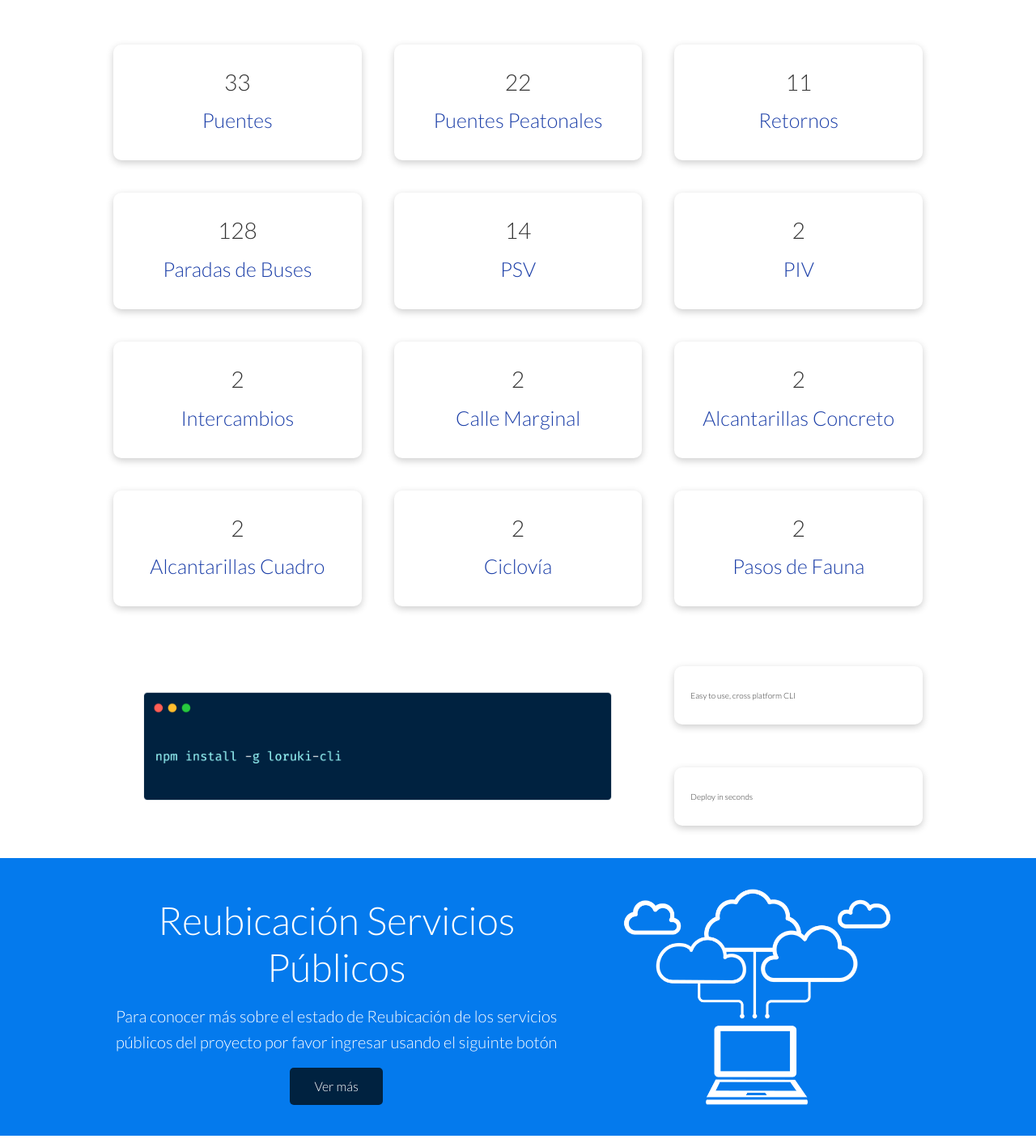
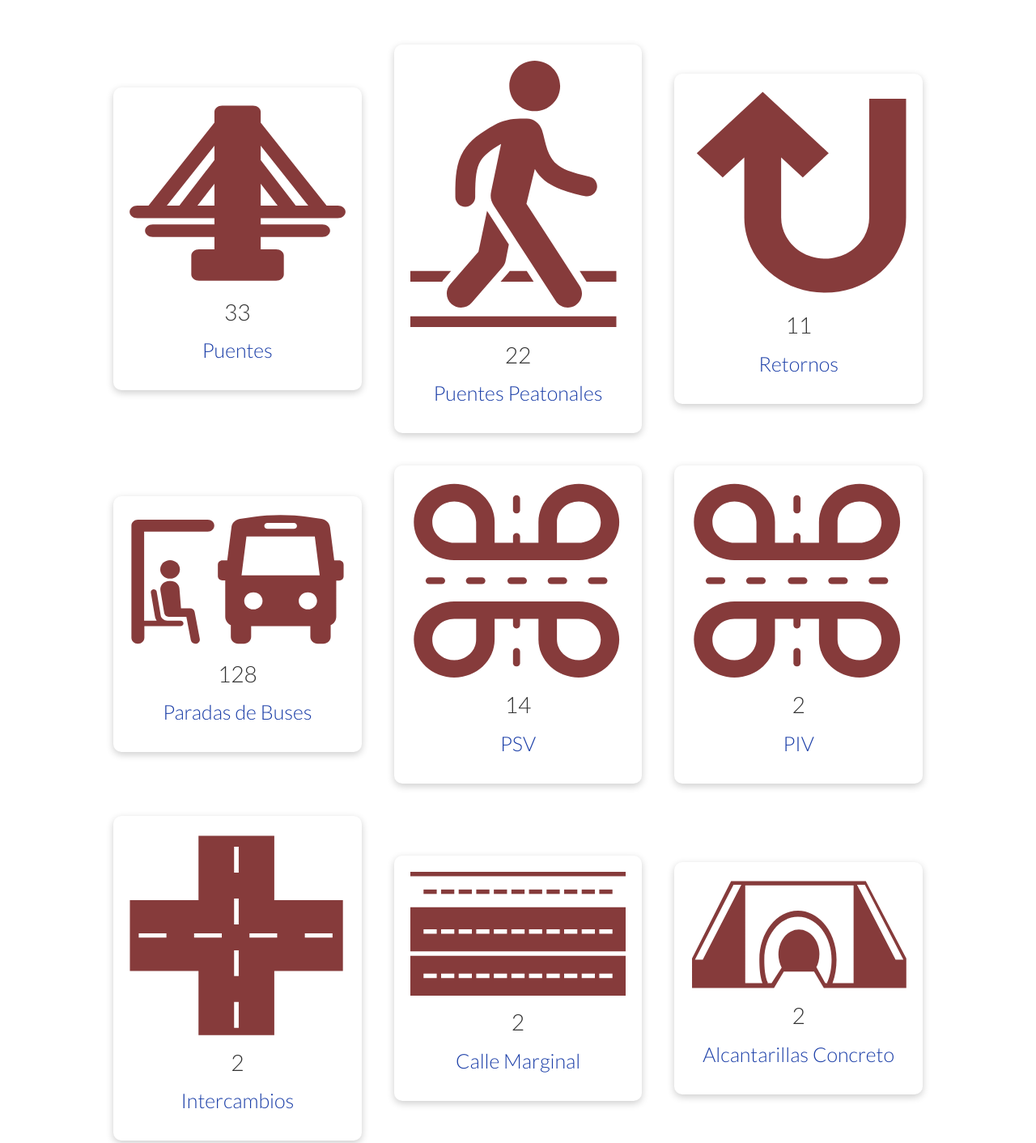
Before and after one commit to chec32costarica/ruta-32, a plain HTML site: page index.html in a window 1280 px wide. Shown: the part 2250-3662 px from the top of the page at 81% size. Drawn offline with Linux system fonts and the light colour scheme.

Commit message:
Add files via upload

```diff
--- a/index.html
+++ b/index.html
@@ -177,50 +177,62 @@
 
             <div class="grid grid-3 text-center my-4">
                 <div class="card">
+                    <img class="icon" src="images/puente.svg" alt="">
                     <h3>33</h3>
                     <p class="text-secondary">Puentes</p>
                 </div>
                 <div class="card">
+                    <img class="icon" src="images/peatonal.svg" alt="">
                     <h3>22</h3>
                     <p class="text-secondary">Puentes Peatonales</p>
                 </div>
                 <div class="card">
+                    <img class="icon" src="images/retorno.svg" alt="">
                     <h3>11</h3>
                     <p class="text-secondary">Retornos</p>
                 </div>
                 <div class="card">
+                    <img class="icon" src="images/parada.svg" alt="">
                     <h3>128</h3>
                     <p class="text-secondary">Paradas de Buses</p>
                 </div>
                 <div class="card">
+                    <img class="icon" src="images/psv_icon.svg" alt="">
                     <h3>14</h3>
                     <p class="text-secondary">PSV</p>
                 </div>
                 <div class="card">
+                    <img class="icon" src="images/psv_icon.svg" alt="">
                     <h3>2</h3>
                     <p class="text-secondary">PIV</p>
                 </div>
                 <div class="card">
+                    <img class="icon" src="images/IC.svg" alt="">
                     <h3>2</h3>
                     <p class="text-secondary">Intercambios</p>
                 </div>
                 <div class="card">
+                    <img class="icon" src="images/marginal.svg" alt="">
                     <h3>2</h3>
                     <p class="text-secondary">Calle Marginal</p>
                 </div>
                 <div class="card">
+                    <img class="icon" src="images/alcantarilla.svg" alt="">
                     <h3>2</h3>
                     <p class="text-secondary">Alcantarillas Concreto</p>
                 </div>
                 <div class="card">
+                    <img class="icon" src="images/alcantarilla.svg" alt="">
                     <h3>2</h3>
                     <p class="text-secondary">Alcantarillas Cuadro</p>
                 </div>
                 <div class="card">
+                    <img class="icon" src="images/bicicleta.svg" alt="">
                     <h3>2</h3>
                     <p class="text-secondary">Ciclovía</p>
                 </div>
                 <div class="card">
+                    <img class="icon" src="images/animal.svg" alt="">
                     <h3>2</h3>
                     <p class="text-secondary">Pasos de Fauna</p>
                 </div>
```
Also changed, not shown: docs.html (+2 -2 lines).
